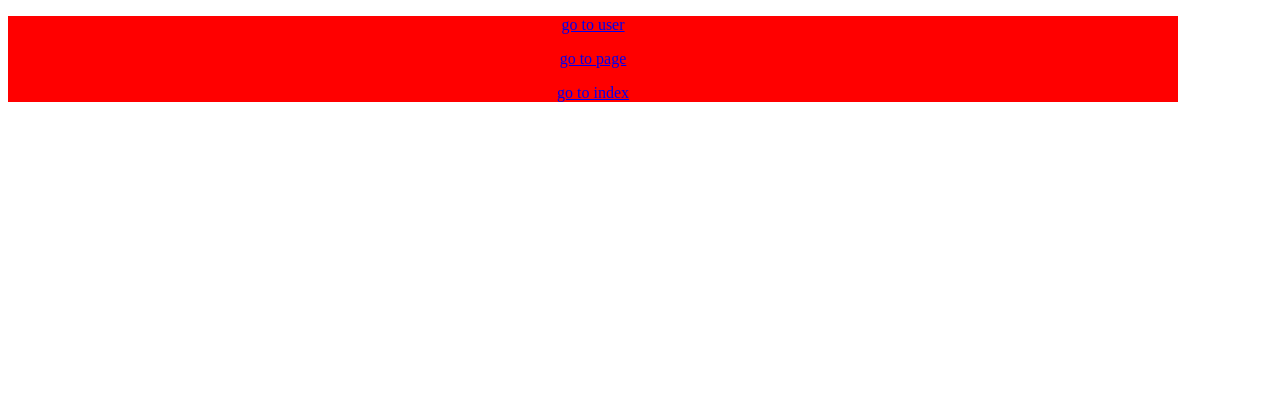
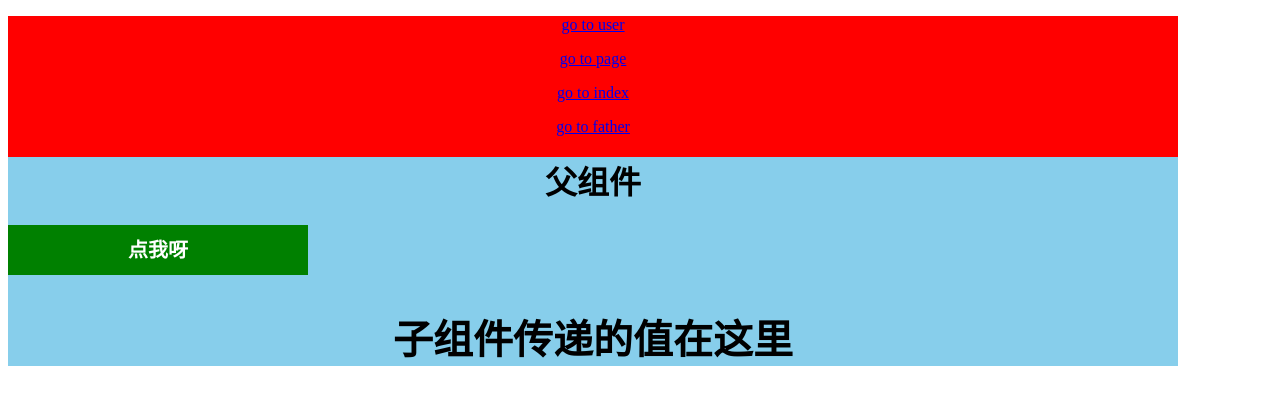
Before and after one commit to SandyCheeks-wood/demo1, a Vue app: page /#/father in a window 1280 px wide. Before the commit this address led to /#/. Shown: the top 404 px of the page. Built offline with nearby package versions, Linux system fonts and the light colour scheme.

Commit message:
通信--子组件向父组件emit传值

```diff
--- a/src/App.vue
+++ b/src/App.vue
@@ -10,6 +10,9 @@
             </p>
             <p>
                 <router-link to="/index">go to index</router-link>
+            </p>
+            <p>
+                <router-link to="/father">go to father</router-link>
             </p>
             <router-view>router-view</router-view>
         </div>
--- /dev/null
+++ b/src/components/common/son.vue
@@ -0,0 +1,38 @@
+<template>
+    <div class="son">
+        <h1 class="green" @click="changeTitle">{{title}}</h1>
+    </div>
+</template>
+
+<script>
+export default {
+    name: "son",
+    data() {
+        return {
+            title: "点我呀",
+            num: 0,
+        }
+    },
+    methods: {
+        changeTitle() {
+            this.num++;
+            this.$emit("titleChanged", this.num);//自定义事件  传递值“子向父组件传值”
+        }
+    }
+}
+
+</script>
+
+<style scoped lang='scss'>
+.son {
+    text-align: center;
+    .green {
+        width: 300px;
+        height: 50px;
+        background-color: green;
+        color: white;
+        font-size: 20px;
+        line-height: 50px;
+    }
+}
+</style>
--- /dev/null
+++ b/src/components/father.vue
@@ -0,0 +1,39 @@
+<template>
+    <div class="father">
+        <h1>父组件</h1>
+        <Son v-on:titleChanged="updateTitle">
+        </Son>
+        <h2 class="title">{{title}}</h2>
+    </div>
+</template>
+
+<script>
+import son from './common/son'
+export default {
+    name: 'father',
+    components: {
+        "Son": son,
+    },
+    data() {
+        return {
+            title: '子组件传递的值在这里'
+        }
+    },
+    methods: {
+        updateTitle(e) {
+            this.title = e;
+        }
+    }
+}
+
+</script>
+
+<style scoped lang='scss'>
+.father {
+    background-color: skyBlue;
+    .title {
+        font-size: 40px;
+        font-weight: bold;
+    }
+}
+</style>
--- a/src/router.js
+++ b/src/router.js
@@ -3,6 +3,7 @@ import Vue from 'vue';
 import VueRouter from 'vue-router';
 import user from './components/user.vue'
 import index from './components/index.vue'
+import father from './components/father.vue'
 
 // 2: 加载Router
 Vue.use(VueRouter);  //加载全局组件Router
@@ -40,5 +41,9 @@ export default new VueRouter({
         path:'/page',
         name:'page',
         component:resolve => require(['@/components/page'],resolve)
+    },{
+        path:'/father',
+        name:'father',  //给路由命名,设置的name要唯一
+        component: father
     }]
 })
```
